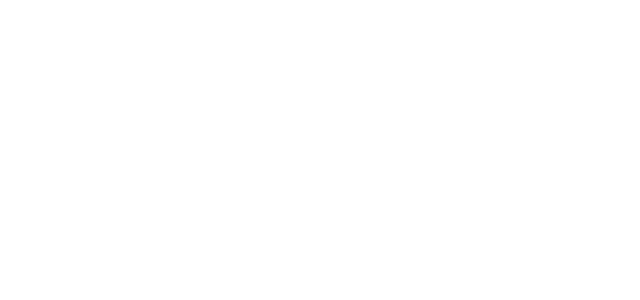
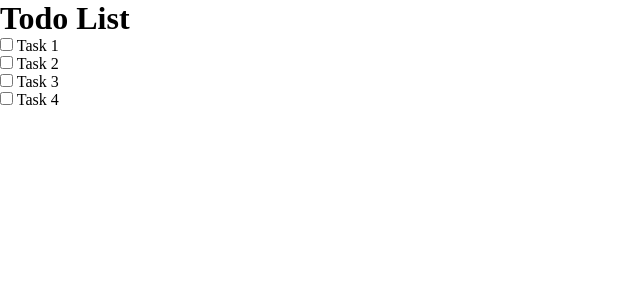
Before and after one commit to lazy-geek/svelte-todo-app, a Svelte app: page / in a window 1280 px wide. Shown: the top 300 px of the page, without its empty margins (0-640 px from the left). Built offline with nearby package versions, Linux system fonts and the light colour scheme.

Commit message:
Add Task Component

```diff
--- a/src/App.svelte
+++ b/src/App.svelte
@@ -0,0 +1,21 @@
+<script>
+import Task from './lib/Task.svelte';
+let tasks = [
+	{'content': 'Task 1', 'isCheked': false},
+	{'content': 'Task 2', 'isCheked': false},
+	{'content': 'Task 3', 'isCheked': false},
+	{'content': 'Task 4', 'isCheked': false}
+	];
+
+	function addTask(e) {
+		tasks = [...tasks,{'content':e.detail.text,'isCheked':false}];
+	}
+</script>
+
+<main>
+	<h1>Todo List</h1>
+	{#each tasks as task , i }
+	<Task content={task.content} bind:isChecked = {task.isChecked} id={i}/>
+	{/each}
+
+</main>
--- /dev/null
+++ b/src/lib/Task.svelte
@@ -0,0 +1,10 @@
+<script>
+    export let isChecked = false;
+    export let content = '';
+    export let id;
+</script>
+
+<div class='task'>
+    <input type="checkbox" name={id} id={id} bind:checked={isChecked}>
+    <label for={id} class="content">{content}</label>
+</div>
```
